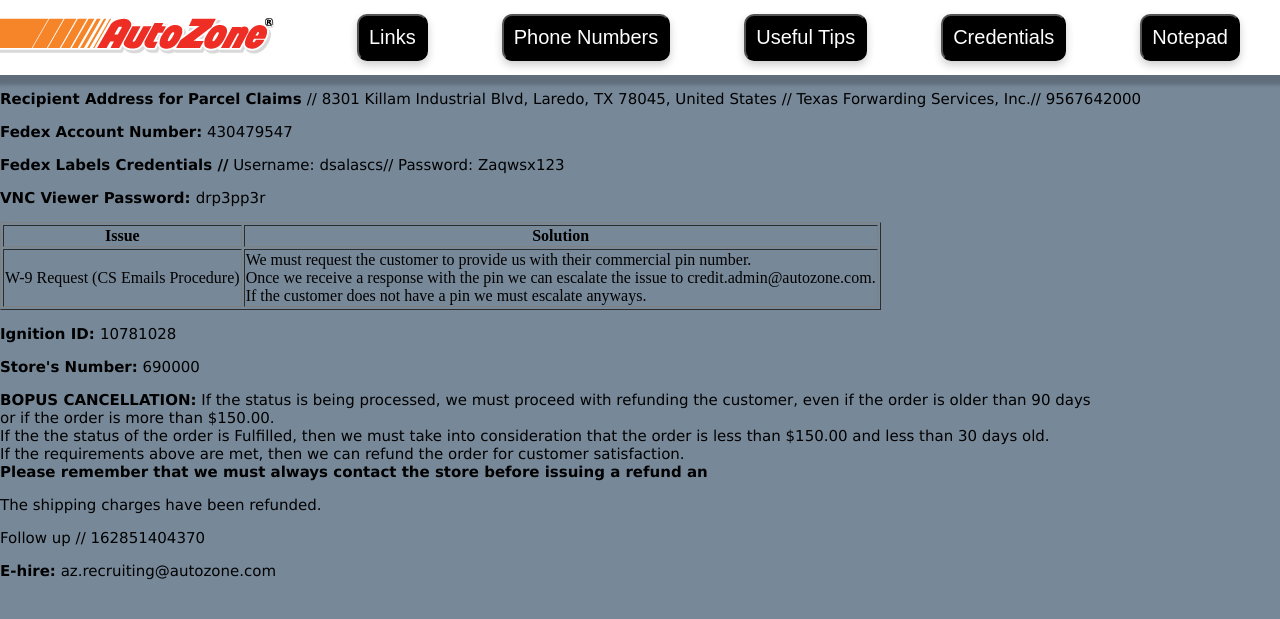
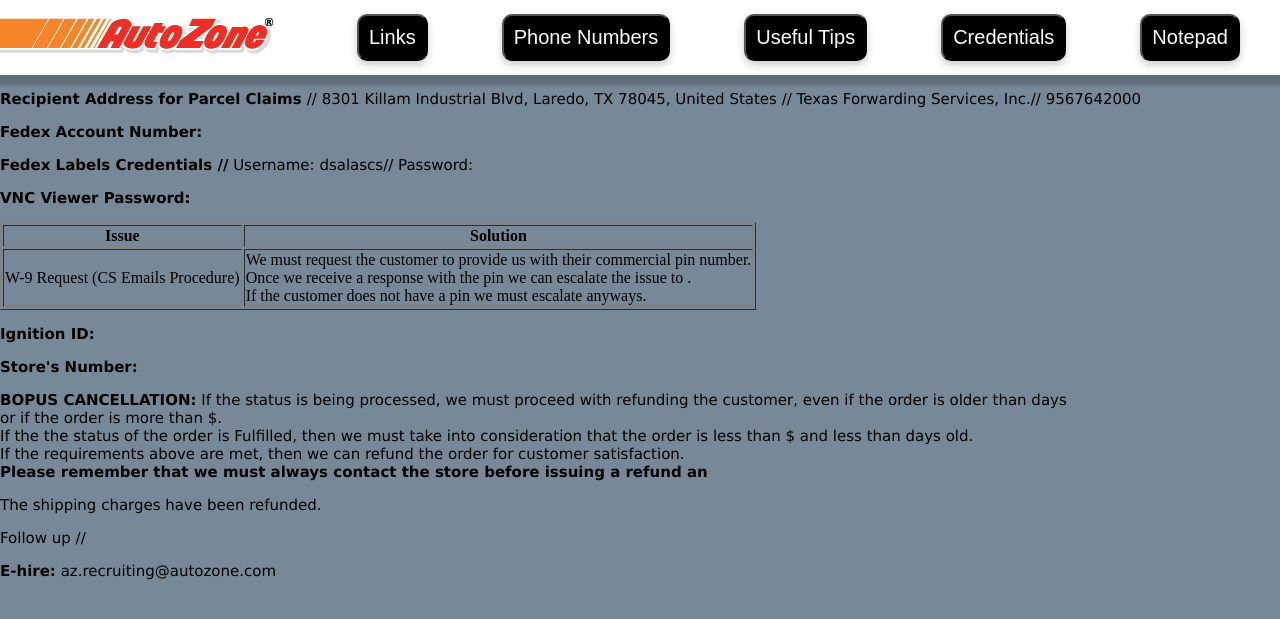
Before and after one commit to Hexagon679/Notes, a PHP site: page /useful_tips.php in a window 1280 px wide. Shown: the top 619 px of the page. Run offline with PHP 8.4, Linux system fonts and the light colour scheme.

Commit message:
Update useful_tips.php

```diff
--- a/root/useful_tips.php
+++ b/root/useful_tips.php
@@ -33,12 +33,12 @@
       Laredo, TX 78045, United States // Texas Forwarding Services, Inc.//
       9567642000
     </p>
-    <p><b>Fedex Account Number:</b> 430479547</p>
+    <p><b>Fedex Account Number:</b> </p>
     <p>
       <b>Fedex Labels Credentials //</b> Username: dsalascs// Password:
-      Zaqwsx123
+
     </p>
-    <p><b>VNC Viewer Password: </b>drp3pp3r</p>
+    <p><b>VNC Viewer Password: </b></p>
     <table border="1">
       <tr>
         <th>Issue</th>
@@ -50,20 +50,20 @@
           We must request the customer to provide us with their commercial pin
           number.<br />
           Once we receive a response with the pin we can escalate the issue to
-          credit.admin@autozone.com.<br />If the customer does not have a pin we
+          .<br />If the customer does not have a pin we
           must escalate anyways.
         </td>
       </tr>
     </table>
-    <p><b>Ignition ID: </b>10781028</p>
-    <p><b>Store's Number:</b> 690000</p>
+    <p><b>Ignition ID: </b></p>
+    <p><b>Store's Number:</b> </p>
     <p>
       <b>BOPUS CANCELLATION:</b> If the status is being processed, we must
-      proceed with refunding the customer, even if the order is older than 90
+      proceed with refunding the customer, even if the order is older than
       days<br />
-      or if the order is more than $150.00.<br />
+      or if the order is more than $.<br />
       If the the status of the order is Fulfilled, then we must take into
-      consideration that the order is less than $150.00 and less than 30 days
+      consideration that the order is less than $ and less than days
       old.<br />
       If the requirements above are met, then we can refund the order for
       customer satisfaction.<br />
@@ -74,7 +74,7 @@
     </p>
     <p>The shipping charges have been refunded.</p>
 
-    <p>Follow up // 162851404370</p>
+    <p>Follow up // </p>
 
     <p><b>E-hire:</b> az.recruiting@autozone.com</p>
   </body>
```
